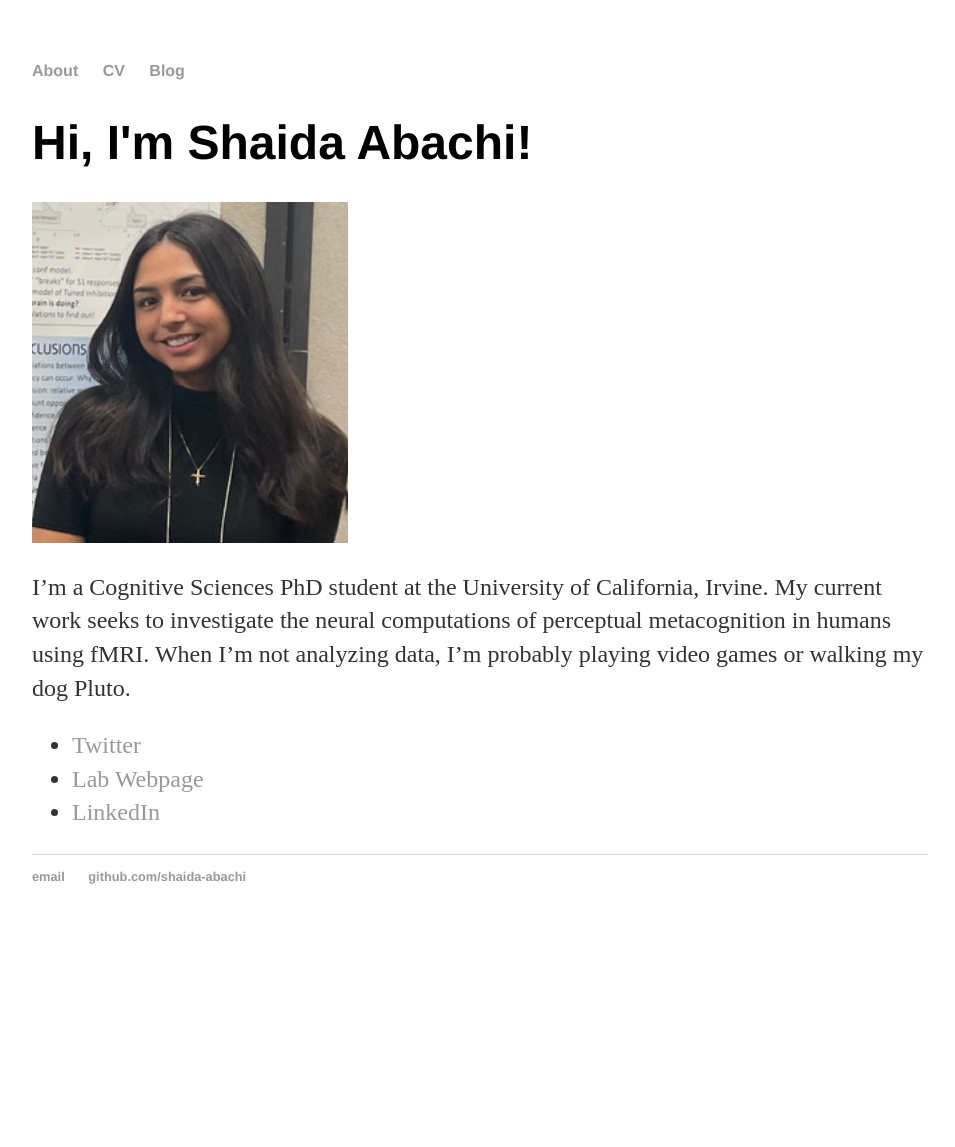
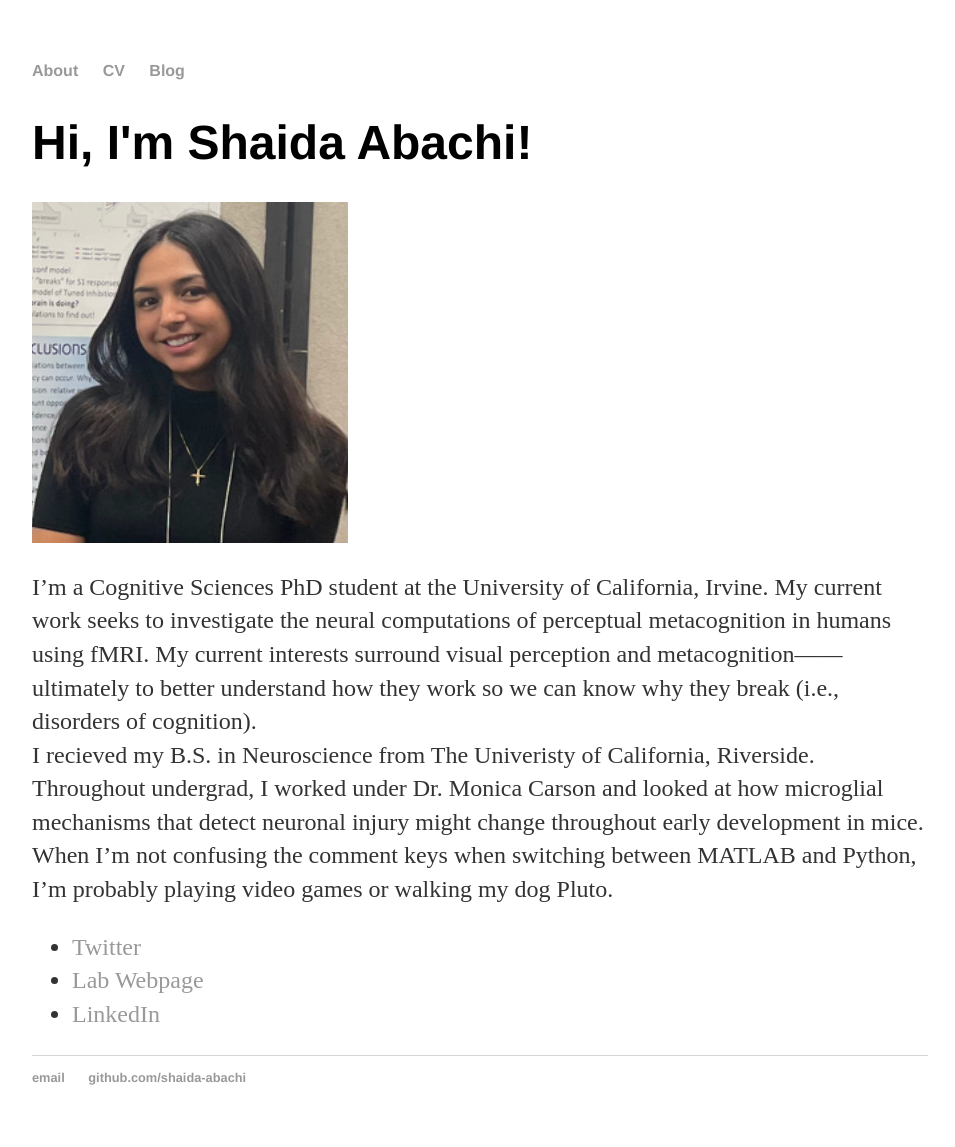
Before and after one commit to shaida-abachi/shaida-abachi.github.io, a Jekyll site: the page built from index.html, in a window 1280 px wide. Shown: the whole page, without its empty margins (160-1115 px from the left). Built offline with Jekyll 4.4.1, drawn with Linux system fonts in a browser that asks for light colours; before the commit the page ends 946 px from its top, so only the background shows below that.

Commit message:
Update index.html
more bio

```diff
--- a/index.html
+++ b/index.html
@@ -8,7 +8,10 @@ title: Shaida Abachi
 			<div class="profile float-right">
      		   	<img class="img-fluid z-depth-1 rounded" src="/img/home_pic.png">
        			</div>
-			<p>I’m a Cognitive Sciences PhD student at the University of California, Irvine. My current work seeks to investigate the neural computations of perceptual metacognition in humans using fMRI. When I’m not analyzing data, I’m probably playing video games or walking my dog Pluto. </p>
+			<p>I’m a Cognitive Sciences PhD student at the University of California, Irvine. My current work seeks to investigate the neural computations of perceptual metacognition in humans using fMRI.
+				My current interests surround visual perception and metacognition——ultimately to better understand how they work so we can know why they break (i.e., disorders of cognition).<br>
+				I recieved my B.S. in Neuroscience from The Univeristy of California, Riverside. Throughout undergrad, I worked under Dr. Monica Carson and looked at how microglial mechanisms that detect neuronal injury might change throughout early development in mice.<br>
+				When I’m not confusing the comment keys when switching between MATLAB and Python, I’m probably playing video games or walking my dog Pluto. </p>
 
 			<ul class="contacts">
 				<li><a href="https://twitter.com/shaidaabachi">Twitter</a></li>
```
